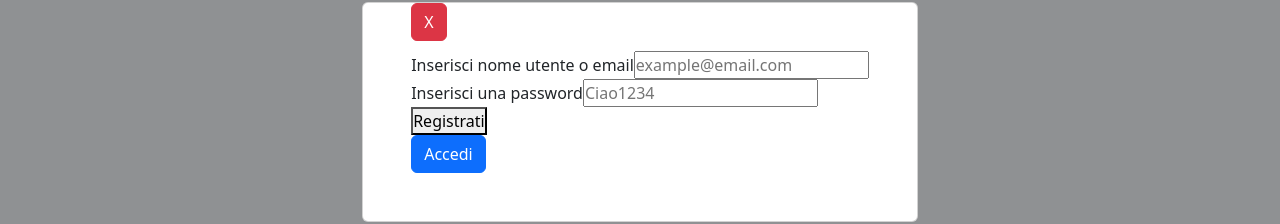
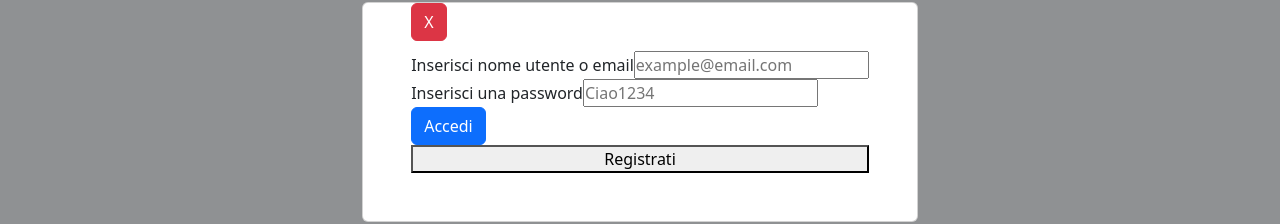
Before and after one commit to eduardorocco/bool-bnb, a React (Vite) app in the folder client/: page / in a window 1280 px wide. Both pictures are taken after a click on the button "Accedi". Shown: the part 288-512 px from the top of the page. Built offline with nearby package versions, Linux system fonts and the light colour scheme; no server answers.

Commit message:
FEAT: login and registration

```diff
--- a/client/src/components/LoginForm.jsx
+++ b/client/src/components/LoginForm.jsx
@@ -23,7 +23,7 @@ export default function LoginForm() {
         name: yup.string().min(2, "Lunghezza del nome troppo corta.").required("Il nome è richiesto."),
         surName: yup.string().min(2, "Lunghezza del cognome troppo corta.").required("Il cognome è richiesto."),
         email: yup.string().email("Inserire un' email valida.").required("L' email è richiesta."),
-        number: yup.string().min(10, "Numero di telefono non valido").max(10, "Numero di telefono non valido"),
+        number: yup.string().min(10, "Numero di telefono non valido").max(10, "Numero di telefono non valido").required('Inserisci il numero'),
         userName: yup.string().min(5, 'Lunghezza minima 5').required("Inserire l'email o l'username"),
         password: yup
             .string()
@@ -35,7 +35,7 @@ export default function LoginForm() {
     })
 
     async function onSubmitLogin(values, action) {
-        const userCheck = await axios.get(`${API_URL}owners/${values.user}`)
+        const userCheck = await axios.get(`${API_URL}users/${values.user}`)
         const userData = userCheck.data[0]
 
         setCheckUser(false)
@@ -54,7 +54,7 @@ export default function LoginForm() {
             return
         }
 
-        if (password !== values.password) {
+        if (password !== values.passwordLog) {
             setCheckUser(true)
             console.log('password errata');
             return
@@ -102,9 +102,6 @@ export default function LoginForm() {
                         <Form>
                             <Input label='Inserisci nome utente o email' name='user' type='text' placeholder="example@email.com" />
                             <Input label='Inserisci una password' name='passwordLog' type='password' placeholder="Ciao1234" />
-                            <div>
-                                <button onClick={() => { setLogin(!login) }}>{login ? "Registrati" : "Accedi"}</button>
-                            </div>
                             <button type='submit' className='btn btn-primary'>Accedi</button>
                         </Form>
                     )}
@@ -119,12 +116,12 @@ export default function LoginForm() {
                                 <Input label='Username&#42;' name='userName' type='text' placeholder="username..." />
                                 <Input label='Password&#42;' name='password' type='password' placeholder="Ciao1234" />
                                 <Input label='Conferma password&#42;' name='confirmPassword' type='password' placeholder="Ciao1234" />
-                                <button onClick={() => { setLogin(!login) }}>{login ? "Registrati" : "Accedi"}</button>
                                 <button type='submit' className='btn btn-primary'>Registrati</button>
                             </Form>
                         )}
                     </Formik>
                 }
+                <button onClick={() => { setLogin(!login) }}>{login ? "Registrati" : "Accedi"}</button>
             </div>
         </div>
 
```
